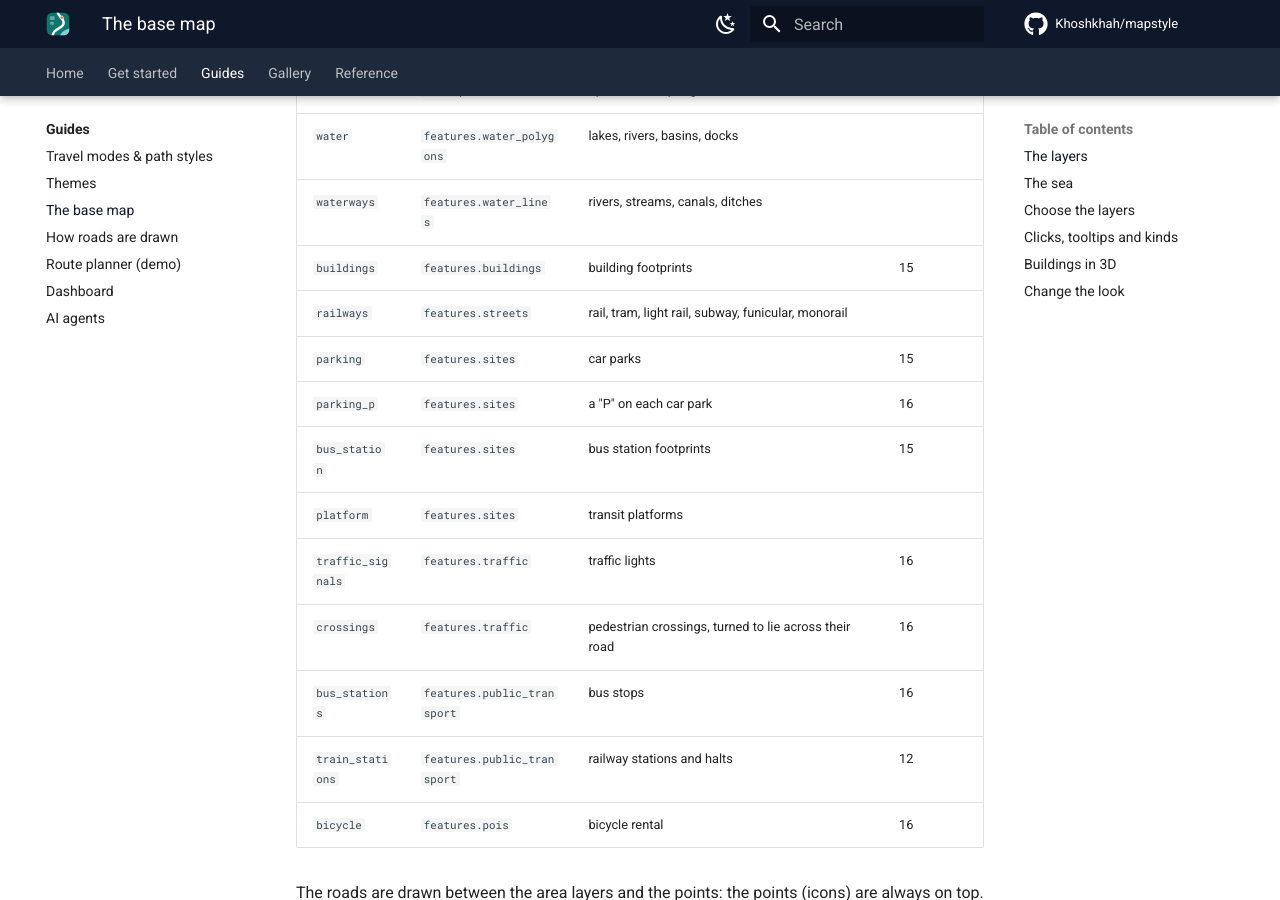
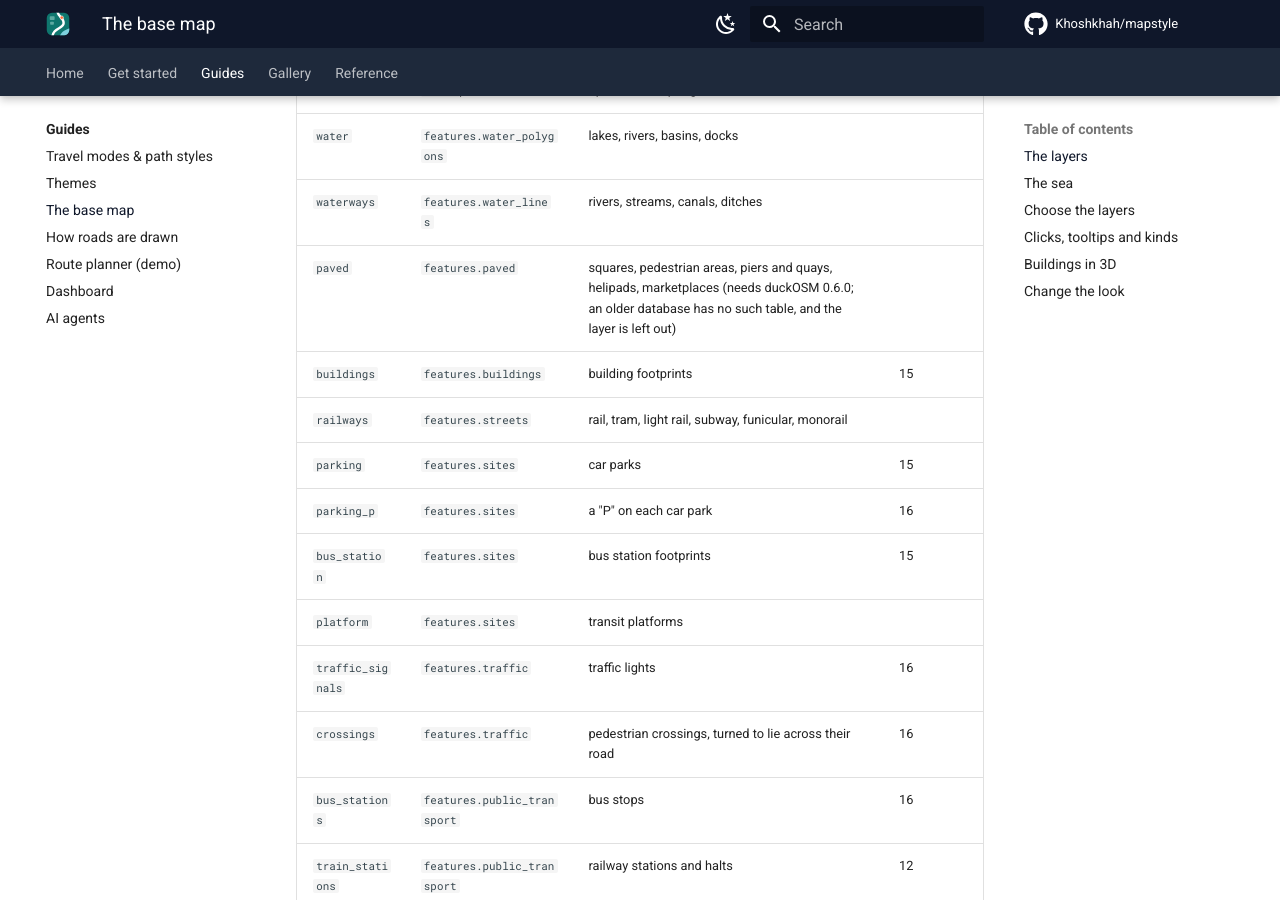
Before and after one commit to Khoshkhah/mapstyle, an MkDocs documentation site: the page built from docs/guides/base-map.md, in a window 1280 px wide and 900 px high, scrolled down 826 px. Built offline with MkDocs 1.6.1 and Material for MkDocs 9.7.7, drawn with Linux system fonts in a browser that asks for light colours; comment, search, counter and statistics services are not loaded.

Commit message:
Release 0.8.0: the layer paved (squares, pedestrian areas, piers, helipads)
Co-Authored-By: Claude Sonnet 5.5 <noreply@anthropic.com>

```diff
--- a/docs/guides/base-map.md
+++ b/docs/guides/base-map.md
@@ -18,6 +18,7 @@ In drawing order, bottom first. Each has a row in the **LAYERS** box, so it can
 | `landcover` | `features.land` (+ school, hospital and sports grounds from `sites`) | parks, grass, forest, residential and industrial land, cemeteries, beaches…; forests, orchards, cemeteries, wetland and scrub get openstreetmap.org's textures | |
 | `water` | `features.water_polygons` | lakes, rivers, basins, docks | |
 | `waterways` | `features.water_lines` | rivers, streams, canals, ditches | |
+| `paved` | `features.paved` | squares, pedestrian areas, piers and quays, helipads, marketplaces (needs duckOSM 0.6.0; an older database has no such table, and the layer is left out) | |
 | `buildings` | `features.buildings` | building footprints | 15 |
 | `railways` | `features.streets` | rail, tram, light rail, subway, funicular, monorail | |
 | `parking` | `features.sites` | car parks | 15 |
--- a/pyproject.toml
+++ b/pyproject.toml
@@ -4,7 +4,7 @@ build-backend = "setuptools.build_meta"
 
 [project]
 name = "mapstyle"
-version = "0.7.1"
+version = "0.8.0"
 description = "A whole OpenStreetMap map in one offline HTML page: roads for every travel mode over a full base map, from a duckOSM database"
 readme = "README.md"
 requires-python = ">=3.10"
--- a/src/mapstyle/__init__.py
+++ b/src/mapstyle/__init__.py
@@ -2,5 +2,5 @@
 
 from mapstyle.map import MODES, load_layers, load_roads, render_map
 
-__version__ = "0.7.1"
+__version__ = "0.8.0"
 __all__ = ["MODES", "load_layers", "load_roads", "render_map", "__version__"]
--- a/src/mapstyle/styles/layers.yaml
+++ b/src/mapstyle/styles/layers.yaml
@@ -20,9 +20,10 @@ layers:
   # construction, bridge deck) — coloured area fills in OSM-Carto. Merged INTO landcover so the one
   # largest-first sort nests them correctly (a school's own pitch/grass draws on top of the school).
   - {name: institutional,   table: sites,            kind: polygon, show: true, merge_into: landcover,
-     where: "kind IN ('school','university','college','kindergarten','hospital','prison','sports_centre','construction','bridge')"}
+     where: "kind IN ('school','university','college','kindergarten','hospital','prison','sports_centre','construction','bridge','zoo')"}
   - {name: water,           table: water_polygons,   kind: polygon, show: true}   # incl. the river (smart clip)
   - {name: waterways,       table: water_lines,      kind: line,    show: true}
+  - {name: paved,           table: paved,            kind: polygon, show: true}   # squares, pedestrian areas, piers, helipads (duckOSM 0.6.0)
   - {name: buildings,       table: buildings,        kind: polygon, show: true, height: true}
   - {name: railways,        table: streets,          kind: line,    show: true, where: "kind IN ('rail','tram','light_rail','subway','narrow_gauge','funicular','monorail')", ticked: false}
   - {name: parking,         table: sites,            kind: polygon, show: true, where: "kind = 'parking'", ticked: false}
--- a/src/mapstyle/styles/osm_carto.yaml
+++ b/src/mapstyle/styles/osm_carto.yaml
@@ -36,6 +36,7 @@ features:
   areas:                             # polygon fills (+ optional outline, fill opacity 0..1)
     ocean:       {fill: "#aad3df", outline: null,      opacity: 1.0}   # the sea, as water
     water:       {fill: "#aad3df", outline: null,      opacity: 1.0}
+    paved:       {fill: "#ededed", outline: "#bbbbbb", opacity: 1.0}   # squares, pedestrian areas, piers, helipads: osm-carto's pedestrian area
     buildings:   {fill: "#d9d0c9", outline: "#c2b8ac", opacity: 0.9,  min_zoom: 15}
     parking:     {fill: "#eeeeee", outline: "#dddddd", opacity: 0.7,  min_zoom: 15}
     bus_station: {fill: "#d6e4f0", outline: "#9db8d2", opacity: 0.85, min_zoom: 15}  # bus terminal footprint (light blue, matches the bus icon)
@@ -58,6 +59,9 @@ features:
       orchard: "#aedfa3"
       vineyard: "#aedfa3"
       allotments: "#c9e1bf"
+      beach_resort: "#fff1ba"          # a beach resort: the sand colour
+      shrubbery: "#c8d7ab"             # osm-carto scrub
+      zoo: "#d8eecf"
       cemetery: "#aacbaf"
       scrub: "#c8d7ab"
       heath: "#d6d99f"
```
Also changed, not shown: CHANGELOG.md (+9 -0 lines), 3 other files.
